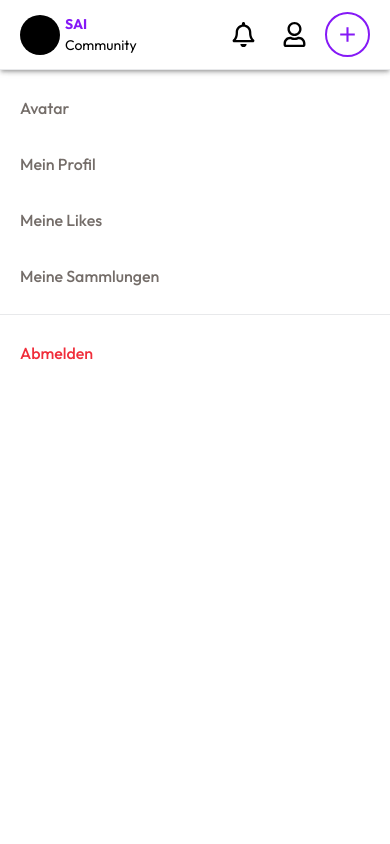
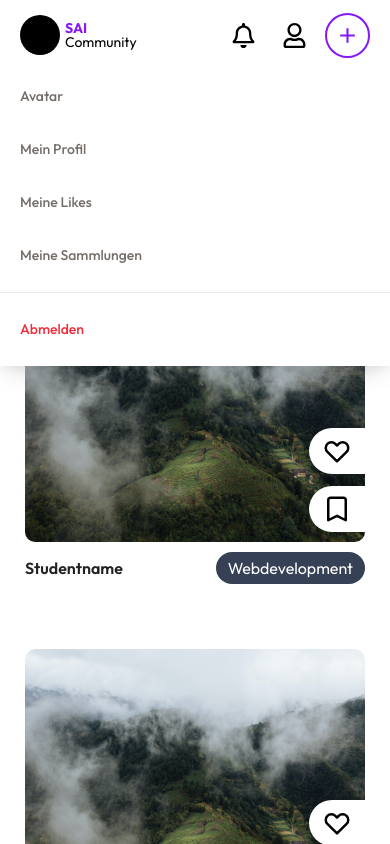
Before and after one commit to dream-lab-group/sae-community, a Next.js app: page / in a window 390 px wide. Both pictures are taken after a click on the button 294 px from the left and 34 px from the top of the page. Shown: the top 844 px of the page. Built offline with nearby package versions, Linux system fonts and the light colour scheme; what @directus/sdk would draw is missing.

Commit message:
fixed responsive dimension for navbar

```diff
--- a/common/components/header/custom-menu.tsx
+++ b/common/components/header/custom-menu.tsx
@@ -16,21 +16,27 @@ export const CustomMenu = ({
   handleCloseMenu,
 }: AppBarHeaderProps): JSX.Element => {
   const theme = useTheme();
+  const smBreakpointDown = useMediaQuery(theme.breakpoints.down('sm'));
   const mdBreakpointDown = useMediaQuery(theme.breakpoints.down('md'));
-  const mdBreakpointUp = useMediaQuery(theme.breakpoints.up('md'));
+  const lgBreakpointUp = useMediaQuery(theme.breakpoints.up('lg'));
 
   return (
     <Box
       sx={{
-        borderBottom: '1px solid #E8E9EB',
-        height: `${mdBreakpointDown ? '70px' : '90px'}`,
+        height: `${
+          smBreakpointDown ? '70px' : lgBreakpointUp ? '90px' : '80px'
+        }`,
         display: 'flex',
         justifyContent: 'center',
         boxShadow: 3,
       }}
     >
       <Grid
-        sx={{ paddingX: `${mdBreakpointDown ? '20px' : '120px'}` }}
+        sx={{
+          paddingX: `${
+            smBreakpointDown ? '20px' : lgBreakpointUp ? '120px' : '42px'
+          }`,
+        }}
         container
         spacing={0}
         alignItems="center"
@@ -40,12 +46,16 @@ export const CustomMenu = ({
           <Grid item container alignItems="center">
             <Grid
               item
-              sx={{ marginRight: `${mdBreakpointDown ? '5px' : '10px'}` }}
+              sx={{ marginRight: `${smBreakpointDown ? '5px' : '10px'}` }}
             >
               <Box
                 sx={{
-                  height: `${mdBreakpointDown ? '40px' : '60px'}`,
-                  width: `${mdBreakpointDown ? '40px' : '60px'}`,
+                  height: `${
+                    smBreakpointDown ? '40px' : lgBreakpointUp ? '55px' : '50px'
+                  }`,
+                  width: `${
+                    smBreakpointDown ? '40px' : lgBreakpointUp ? '55px' : '50px'
+                  }`,
                   background: '#000',
                   borderRadius: '50%',
                 }}
@@ -54,18 +64,22 @@ export const CustomMenu = ({
             <Grid item>
               <Typography
                 sx={{
-                  fontSize: `${mdBreakpointDown ? '14px' : '20px'}`,
+                  fontSize: `${
+                    smBreakpointDown ? '14px' : lgBreakpointUp ? '20px' : '18px'
+                  }`,
                   fontWeight: '700',
                   color: '#8519F6',
-                  lineHeight: `${mdBreakpointUp && 1}`,
+                  lineHeight: 1,
                 }}
               >
                 SAI
               </Typography>
               <Typography
                 sx={{
-                  fontSize: `${mdBreakpointDown ? '14px' : '20px'}`,
-                  lineHeight: `${mdBreakpointUp && 1}`,
+                  fontSize: `${
+                    smBreakpointDown ? '14px' : lgBreakpointUp ? '20px' : '18px'
+                  }`,
+                  lineHeight: 1,
                 }}
               >
                 Community
@@ -81,21 +95,30 @@ export const CustomMenu = ({
           alignItems="center"
         >
           <IconButton>
-            <FaRegBell color="#000" size={mdBreakpointDown ? 25 : 32} />
+            <FaRegBell
+              color="#000"
+              size={smBreakpointDown ? 25 : lgBreakpointUp ? 28 : 26}
+            />
           </IconButton>
           {menuOpen === false ? (
             <IconButton
               onClick={handleOpenMenu}
               sx={{ marginLeft: `${mdBreakpointDown ? '10px' : '15px'}` }}
             >
-              <FaRegUser color="#000" size={mdBreakpointDown ? 25 : 32} />
+              <FaRegUser
+                color="#000"
+                size={smBreakpointDown ? 25 : lgBreakpointUp ? 28 : 26}
+              />
             </IconButton>
           ) : (
             <IconButton
               onClick={handleCloseMenu}
               sx={{ marginLeft: `${mdBreakpointDown ? '10px' : '15px'}` }}
             >
-              <FaRegUser color="#000" size={mdBreakpointDown ? 25 : 32} />
+              <FaRegUser
+                color="#000"
+                size={smBreakpointDown ? 25 : lgBreakpointUp ? 28 : 26}
+              />
             </IconButton>
           )}
           <IconButton
@@ -104,7 +127,10 @@ export const CustomMenu = ({
               marginLeft: `${mdBreakpointDown ? '10px' : '15px'}`,
             }}
           >
-            <MdAdd color="#8519F6" size={mdBreakpointDown ? 25 : 32} />
+            <MdAdd
+              color="#8519F6"
+              size={smBreakpointDown ? 25 : lgBreakpointUp ? 28 : 26}
+            />
           </IconButton>
         </Grid>
       </Grid>
--- a/common/components/navigation-elements/costum-button.tsx
+++ b/common/components/navigation-elements/costum-nav-button.tsx
@@ -4,7 +4,8 @@ import { CustomNavButtonProps } from '../header/types';
 
 export const CustomNavButton = ({ navElement }: CustomNavButtonProps) => {
   const theme = useTheme();
-  const mdBreakpointDown = useMediaQuery(theme.breakpoints.down('md'));
+  const smBreakpointDown = useMediaQuery(theme.breakpoints.down('sm'));
+  const lgBreakpointUp = useMediaQuery(theme.breakpoints.up('lg'));
   const { t } = useTranslation();
 
   return (
@@ -25,7 +26,9 @@ export const CustomNavButton = ({ navElement }: CustomNavButtonProps) => {
           sx={{
             fontWeight: 500,
             color: '#746D69',
-            fontSize: `${mdBreakpointDown ? '16px' : '20px'}`,
+            fontSize: `${
+              smBreakpointDown ? '14px' : lgBreakpointUp ? '20px' : '18px'
+            }`,
           }}
         >
           {/* @ts-expect-error: translation only during runtime */}
--- a/common/components/navigation-elements/custom-navbar.tsx
+++ b/common/components/navigation-elements/custom-navbar.tsx
@@ -8,21 +8,33 @@ import {
 import { useTranslation } from 'react-i18next';
 import { Globals } from '../../utils/utils';
 import { AppBarHeaderProps } from '../header/types';
-import { CustomNavButton } from './costum-button';
+import { CustomNavButton } from './costum-nav-button';
 
 export const CustomNavbar = ({ menuOpen }: AppBarHeaderProps) => {
   const theme = useTheme();
+  const smBreakpointDown = useMediaQuery(theme.breakpoints.down('sm'));
   const mdBreakpointDown = useMediaQuery(theme.breakpoints.down('md'));
+  const mdBreakpointUp = useMediaQuery(theme.breakpoints.up('md'));
+  const lgBreakpointUp = useMediaQuery(theme.breakpoints.up('lg'));
   const { t } = useTranslation();
 
   return (
-    <>
     <Box
       sx={{
-          display: 'flex',
+        position: 'fixed',
+        zIndex: 2000,
+        background: '#fff',
+        width: `${mdBreakpointDown ? '100%' : '30%'}`,
+        right: `${mdBreakpointUp && 0}`,
+        boxShadow:
+          'rgba(0, 0, 0, 0.15) 0px 15px 25px -10px, rgba(0, 0, 0, 0.05) 0px 5px 10px',
+      }}
+    >
+      <Box
+        sx={{
+          disxplay: 'flex',
           flexDirection: 'column',
           alignItems: 'flex-start',
-          marginTop: `${mdBreakpointDown ? '80px' : '103px'}`,
         }}
       >
         <ButtonBase
@@ -40,13 +52,16 @@ export const CustomNavbar = ({ menuOpen }: AppBarHeaderProps) => {
             sx={{
               fontWeight: 500,
               color: '#746D69',
-              fontSize: `${mdBreakpointDown ? '16px' : '20px'}`,
+              fontSize: `${
+                smBreakpointDown ? '14px' : lgBreakpointUp ? '20px' : '18px'
+              }`,
             }}
           >
             Avatar
           </Typography>
         </ButtonBase>
-        {Globals.mobileMenuProfileElements.map((navElement) => (
+        {menuOpen &&
+          Globals.mobileMenuProfileElements.map((navElement) => (
             <CustomNavButton
               key={navElement}
               value={navElement}
@@ -81,13 +96,15 @@ export const CustomNavbar = ({ menuOpen }: AppBarHeaderProps) => {
             sx={{
               fontWeight: 500,
               color: '#F02D3A',
-              fontSize: `${mdBreakpointDown ? '16px' : '20px'}`,
+              fontSize: `${
+                smBreakpointDown ? '14px' : lgBreakpointUp ? '20px' : '18px'
+              }`,
             }}
           >
             {t('loginRegistration.signout')}
           </Typography>
         </Box>
       </Box>
-    </>
+    </Box>
   );
 };
--- a/common/components/session/login.tsx
+++ b/common/components/session/login.tsx
@@ -33,7 +33,7 @@ type MyToken = {
 export const LogIn = ({ setSessionContext }: SessionContextProps) => {
   const theme = useTheme();
   const smBreakpointDown = useMediaQuery(theme.breakpoints.down('sm'));
-  const smBreakpoinUp = useMediaQuery(theme.breakpoints.up('sm'));
+  const smBreakpointUp = useMediaQuery(theme.breakpoints.up('sm'));
 
   const [openSnackbar, setOpenSnackbar] = useState(false);
   const { t } = useTranslation();
@@ -175,9 +175,9 @@ export const LogIn = ({ setSessionContext }: SessionContextProps) => {
               variant="contained"
               type="submit"
               sx={{
-                width: `${smBreakpoinUp && '470px'}`,
+                width: `${smBreakpointUp && '470px'}`,
                 height: `${smBreakpointDown ? '40px' : '56px'}`,
-                marginTop: `${smBreakpoinUp && '20px'}`,
+                marginTop: `${smBreakpointUp && '20px'}`,
                 fontSize: `${smBreakpointDown && '12px'}`,
                 background: '#8519F6',
               }}
@@ -186,7 +186,7 @@ export const LogIn = ({ setSessionContext }: SessionContextProps) => {
             </Button>
             <Box
               sx={{
-                width: `${smBreakpoinUp && '100%'}`,
+                width: `${smBreakpointUp && '100%'}`,
                 display: 'flex',
                 alignItems: 'center',
                 flexDirection: `${smBreakpointDown && 'column'}`,
@@ -238,7 +238,7 @@ export const LogIn = ({ setSessionContext }: SessionContextProps) => {
                   </Button>
                 </>
               )}
-              {smBreakpoinUp && (
+              {smBreakpointUp && (
                 <>
                   <Button
                     variant="text"
--- a/pages/index.tsx
+++ b/pages/index.tsx
@@ -48,15 +48,22 @@ const appTheme = createTheme({
 
 const Home: NextPage = () => {
   const theme = useTheme();
-  const mdBreakpointDown = useMediaQuery(theme.breakpoints.down('md'));
+  const smBreakpointDown = useMediaQuery(theme.breakpoints.down('sm'));
+  const lgBreakpointUp = useMediaQuery(theme.breakpoints.up('lg'));
   const [menuOpen, setMenuOpen] = useState(false);
 
   const handleOpenMenu = () => {
     setMenuOpen(true);
+    if (smBreakpointDown) {
+      document.documentElement.style.overflow = 'hidden';
+    }
   };
 
   const handleCloseMenu = () => {
     setMenuOpen(false);
+    if (smBreakpointDown) {
+      document.documentElement.style.overflow = 'scroll';
+    }
   };
 
   // force app to rehydrate after login to match the original HTML
@@ -78,29 +85,26 @@ const Home: NextPage = () => {
       {!token ? (
         <SignIn />
       ) : (
-        <>
+        <Box sx={{ width: '100%' }}>
           <AppBarHeader
             menuOpen={menuOpen}
             handleOpenMenu={handleOpenMenu}
             handleCloseMenu={handleCloseMenu}
           />
-          {menuOpen ? (
-            <>
-              <CustomNavbar menuOpen={menuOpen} />
-            </>
-          ) : (
+          {menuOpen && <CustomNavbar menuOpen={menuOpen} />}
           <Box
             sx={{
               overflowX: 'hidden',
-                marginTop: `${mdBreakpointDown ? '57px' : '90px'}`,
+              marginTop: `${
+                smBreakpointDown ? '70px' : lgBreakpointUp ? '90px' : '80px'
+              }`,
             }}
           >
             <PageNavigationMobile />
             <HomePage />
             <MobileFooter />
           </Box>
-          )}
-        </>
+        </Box>
       )}
     </ThemeProvider>
   );
```
Lines whose indentation alone changed are shown as unchanged.
